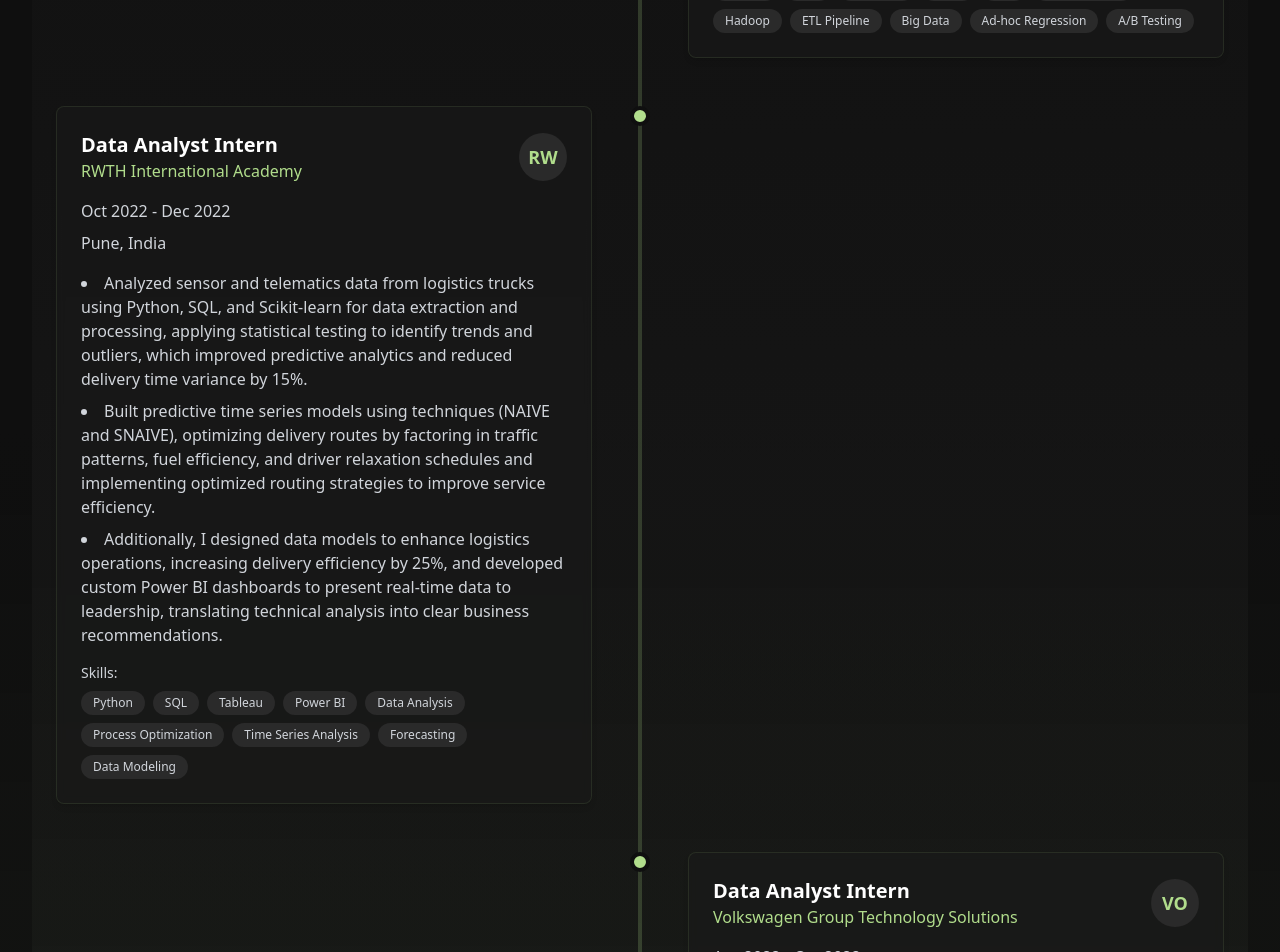
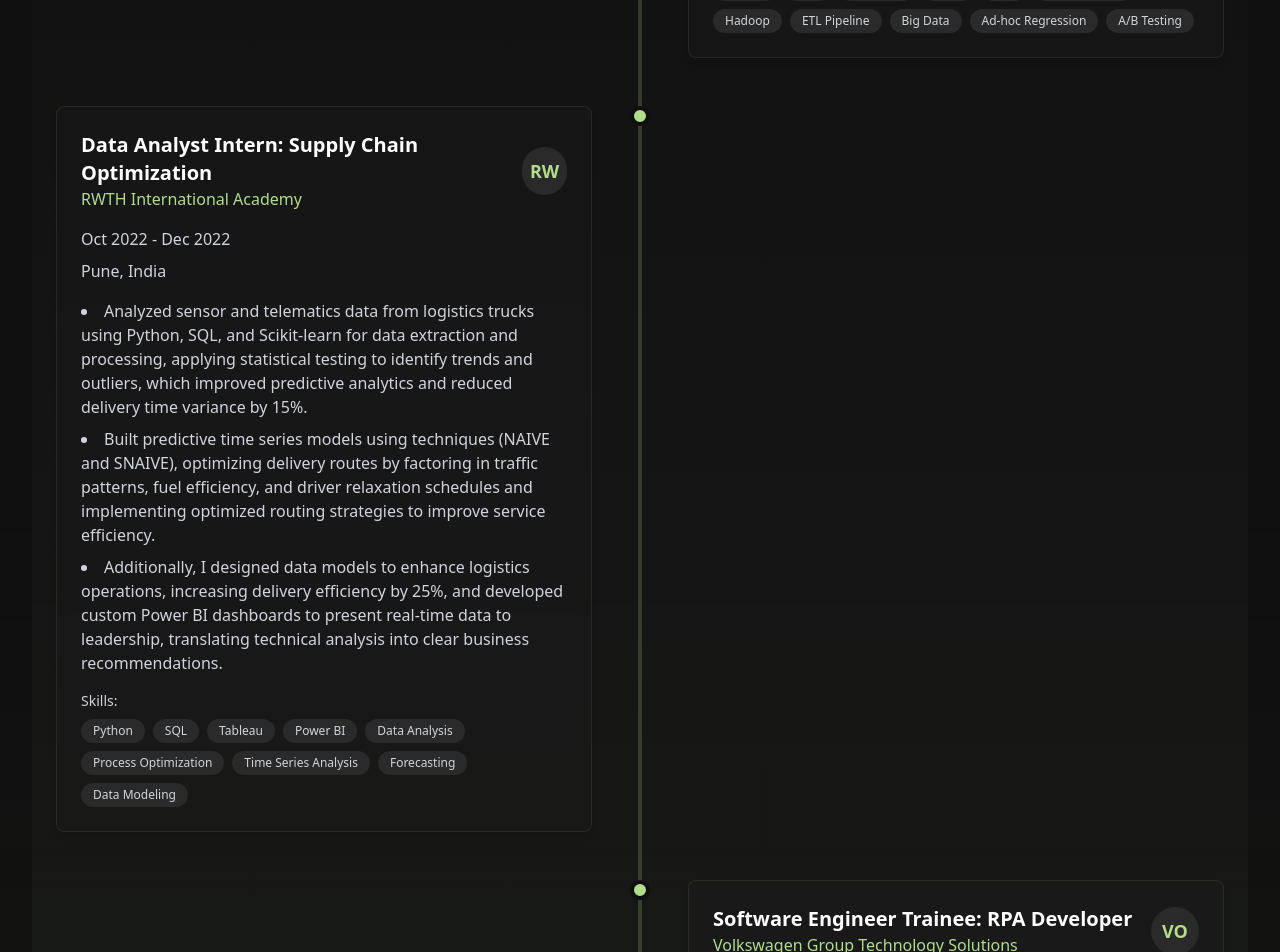
Before and after one commit to Hrishank07/Hrishank-Protfolio_Web, a Next.js app: page /career in a window 1280 px wide. Shown: the part 900-1852 px from the top of the page. Built offline with nearby package versions, Linux system fonts and the light colour scheme; no server answers.

Commit message:
updated small title changes

```diff
--- a/src/app/about/page.tsx
+++ b/src/app/about/page.tsx
@@ -45,7 +45,7 @@ const education = [
     degree: 'Bachelor of Technology in Computer Engineering',
     period: 'Aug 2019 - Aug 2023',
     location: 'Pune, India',
-    gpa: '3.7/4.0',
+    gpa: '3.97/4.0',
     description: 'Relevant Courses: Data Structures, Algorithms, Introduction to Python, Object Oriented Programming, Computer Networks, Operating Systems, Database Management Systems, Natural Language Processing, Pattern Recognition, and Machine Learning'
   }
 ];
--- a/src/app/career/page.tsx
+++ b/src/app/career/page.tsx
@@ -30,7 +30,7 @@ const experiences: Experience[] = [
   },
   {
     company: 'RWTH International Academy',
-    role: 'Data Analyst Intern',
+    role: 'Data Analyst Intern: Supply Chain Optimization',
     period: 'Oct 2022 - Dec 2022',
     location: 'Pune, India',
     description: [
@@ -43,7 +43,7 @@ const experiences: Experience[] = [
   },
   {
     company: 'Volkswagen Group Technology Solutions',
-    role: 'Data Analyst Intern',
+    role: 'Software Engineer Trainee: RPA Developer',
     period: 'Apr 2022 - Oct 2022',
     location: 'Pune, India',
     description: [
```
Also changed, not shown: 1 other file (tests, documents, lock files or other folders).
